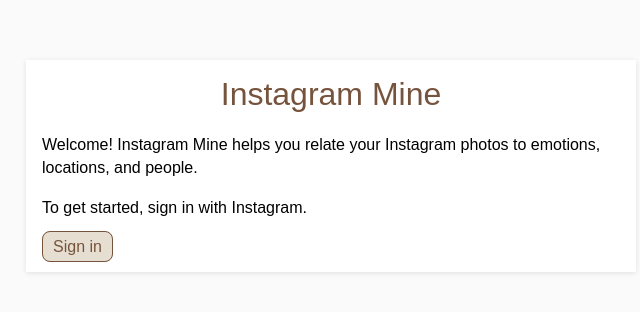
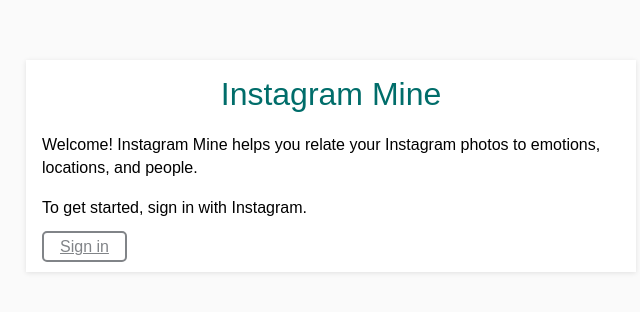
Before and after one commit to DandiW/InstaColor, a Flask app: page / in a window 1280 px wide. Shown: the top 312 px of the page, without its empty margins (294-934 px from the left). Run offline with Flask 2, Linux system fonts and the light colour scheme.

Commit message:
Fix color consistency

```diff
--- a/static/style.css
+++ b/static/style.css
@@ -50,16 +50,9 @@ div#container *:first-child {
 div#container h1 {
 	font-weight: 200;
 	text-align: center;
-	color: #76533D;
+	color: #006D6A;
 }
-a.button {
-	color: #76533D;
-	border: 1px solid #76533D;
-	padding: 6px 10px;
-	border-radius: 8px;
-	text-decoration: none;
-	background-color: #E6DFD1;
-}
+
 a:hover {
 	color: #6DBFB3;
 }
--- a/templates/index.html
+++ b/templates/index.html
@@ -12,7 +12,7 @@
 				<h1>Instagram Mine</h1>
 				<p>Welcome! Instagram Mine helps you relate your Instagram photos to emotions, locations, and people.</p>
 				<p>To get started, sign in with Instagram.</p>
-				<a class="button" href="{{ auth_url }}">Sign in</a>
+				<a class="button1" href="{{ auth_url }}">Sign in</a>
 			</div>
 		</div>
 
--- a/templates/user.html
+++ b/templates/user.html
@@ -11,7 +11,7 @@
 			<div style="margin: 16px">
 				<h1>Instagram Mine</h1>
 				<p>In Sandbox mode, only the timeline of the logged-in user can be viewed. This is a limitation of the Instagram API.</p>
-				<p><a class="button" href="/stream/self">View my feed</a></p>
+				<p><a class="button1" href="/stream/self">View my feed</a></p>
 			</div>
 		</div>
 
```
